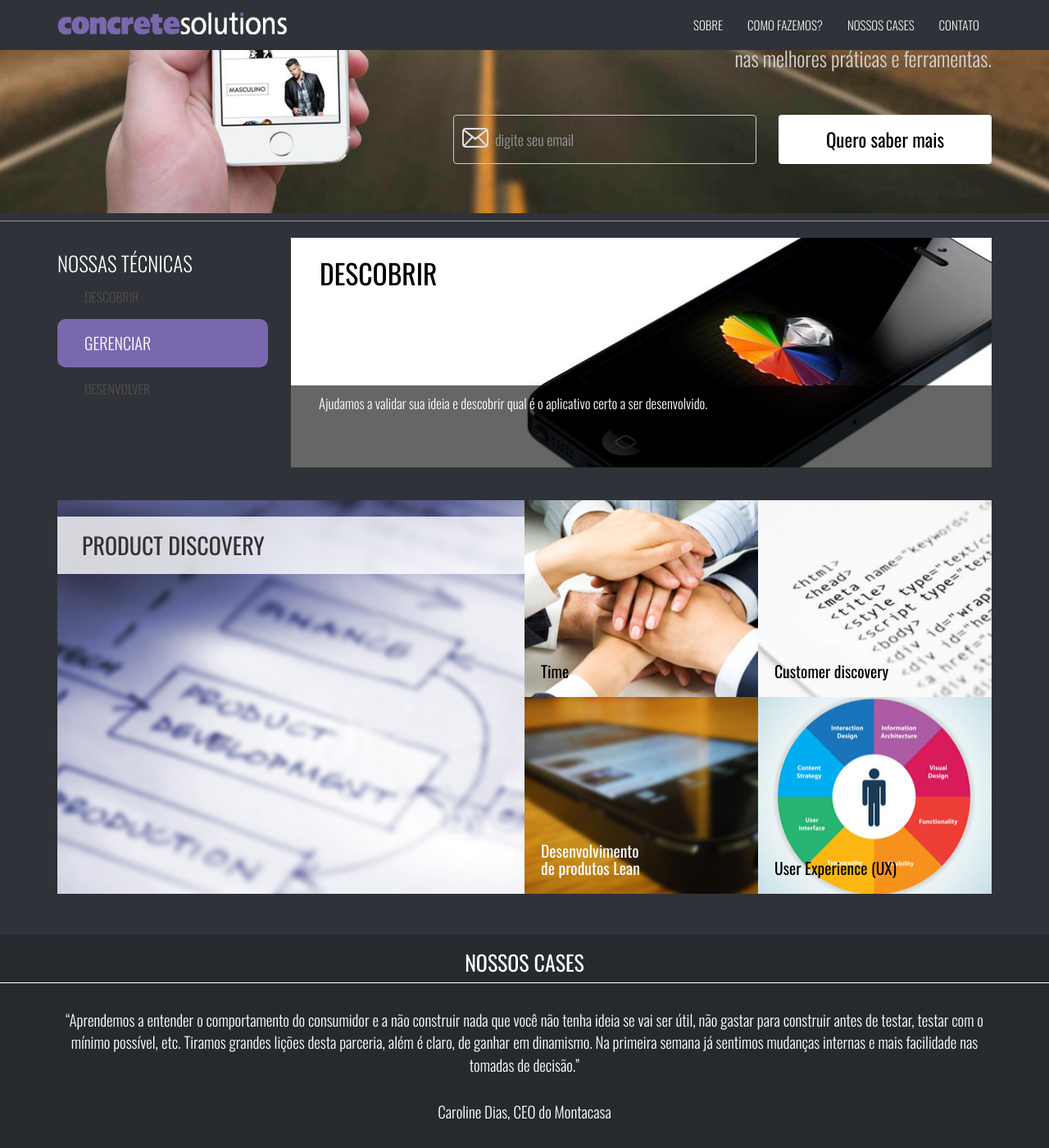
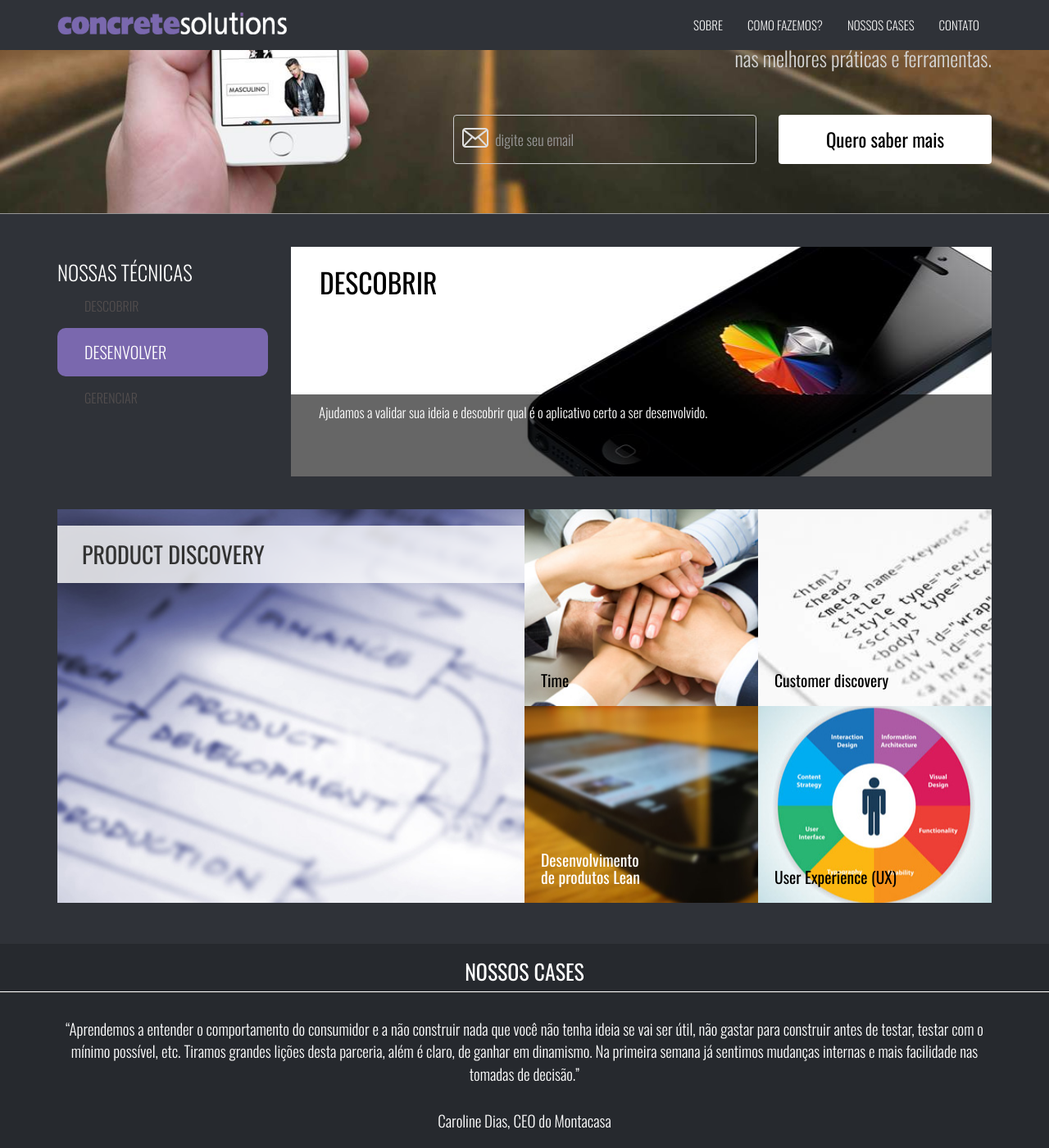
Before and after one commit to cs-lyra/concretesolutions.github.io, a Jekyll site: the page built from mobile/index.html, in a window 1280 px wide and 1400 px high, scrolled down 255 px. Shown: the whole window at 82% size. Built offline with Jekyll 4.4.1, drawn with Linux system fonts in a browser that asks for light colours; Markdown is read by kramdown in place of the engine named in the settings.

Commit message:
tweaks no CSS e ordem dos LIs

```diff
--- a/css/style-mobile.css
+++ b/css/style-mobile.css
@@ -116,7 +116,7 @@ input{outline: none !important;}
 	padding: 14px;
 }
 
-.divisoria{ border-bottom: 1px solid #979797; height: 10px; margin-bottom: 20px;}
+.divisoria{ border-bottom: 1px solid #979797; margin-bottom: 40px;}
 /*----------------- Como fazemos -------------*/
 .banner-master{
 	height:280px;
--- a/mobile/index.html
+++ b/mobile/index.html
@@ -34,8 +34,9 @@ is_index: true
       <span class="text-title">Nossas Técnicas</span>
       <ul id="scrollingMenu">
         <li><a related-div="#banner-descobrir" href="descobrir.html" class="JS-scrollMenu">Descobrir</a></li>
-        <li class="active"><a related-div="#banner-gerenciar" href="gerenciar.html" class="JS-scrollMenu">Gerenciar</a></li>
-        <li><a related-div="#banner-desenvolver" href="desenvolver.html" class="JS-scrollMenu">Desenvolver</a></li>
+        <li class="active"><a related-div="#banner-desenvolver" href="desenvolver.html" class="JS-scrollMenu">Desenvolver</a></li>
+        <li><a related-div="#banner-gerenciar" href="gerenciar.html" class="JS-scrollMenu">Gerenciar</a></li>
+
 
       </ul>
     </div>
```
